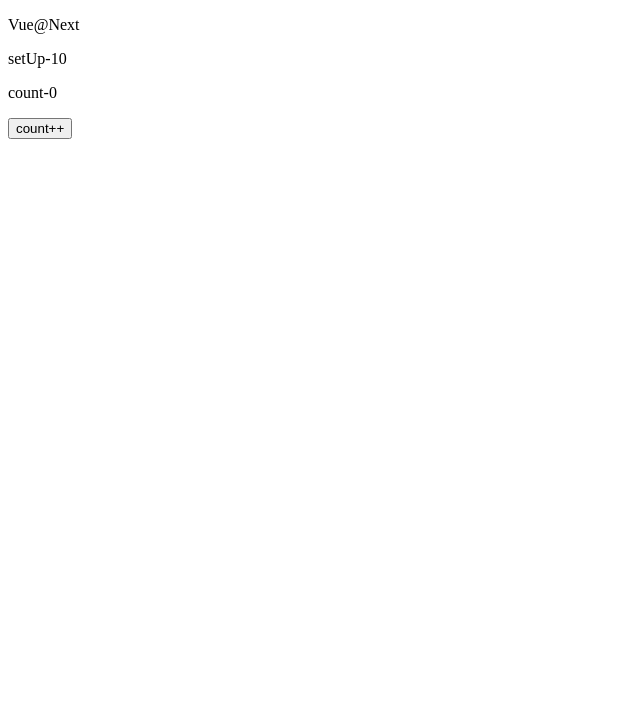
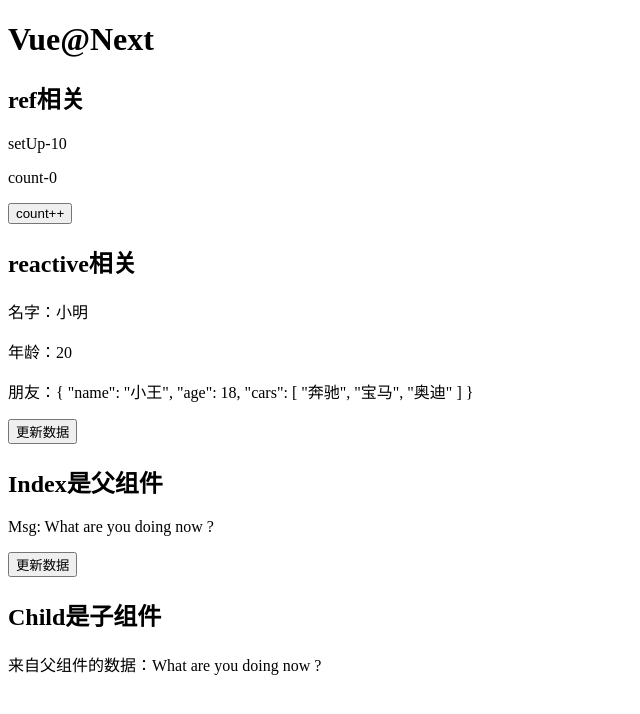
Before and after one commit to XiangZhifa/football-vue-next, a Vue app: page /index in a window 1280 px wide. Shown: the top 714 px of the page, without its empty margins (0-640 px from the left). Built offline with nearby package versions, Linux system fonts and the light colour scheme.

Commit message:
Vue@Next

```diff
--- /dev/null
+++ b/src/components/Child.vue
@@ -0,0 +1,24 @@
+<template>
+  <h2>Child是子组件</h2>
+  <p>
+    来自父组件的数据：{{msg}}
+  </p>
+</template>
+
+<script lang="ts">
+  import {defineComponent, ref, reactive} from 'vue';
+
+  export default defineComponent({
+    name: 'Child',
+    props: {
+      msg: {
+        type: String,
+        default: ''
+      }
+    },
+    setup() {
+
+      return {}
+    }
+  })
+</script>
--- a/src/views/Index.vue
+++ b/src/views/Index.vue
@@ -1,19 +1,39 @@
 <template>
-  <div class="about">
-    <p>Vue@Next</p>
-    <p>setUp-{{num}}</p>
-    <div>
-      <p>count-{{count}}</p>
-      <button @click="updateCount">count++</button>
-    </div>
+  <h1>Vue@Next</h1>
+
+  <h2>ref相关</h2>
+  <p>setUp-{{num}}</p>
+  <div>
+    <p>count-{{count}}</p>
+    <button @click="updateCount">count++</button>
   </div>
+
+  <h2>reactive相关</h2>
+  <p>名字：{{user.name}}</p>
+  <p>年龄：{{user.age}}</p>
+  <p>朋友：{{user.friend}}</p>
+  <div>
+    <button @click="updateUser">更新数据</button>
+  </div>
+
+  <h2>Index是父组件</h2>
+  <p>Msg: {{msg}}</p>
+  <div>
+    <button @click="msg+='?!_!'">更新数据</button>
+  </div>
+  <child :msg="msg"></child>
 </template>
 
 <script lang="ts">
-  import {defineComponent, ref} from 'vue';
+  import {defineComponent, ref, reactive} from 'vue';
+  import Child from '../components/Child.vue';
 
   export default defineComponent({
     name: 'Index',
+    components: {
+      Child
+    },
+    //setUp函数是组合式api的入口函数
     setup() {
       const num = 10;
       //ref函数，定义一个响应式数据，返回reference对象，对象中包含value属性，通过操作value属性，实现双向绑定
@@ -25,10 +45,34 @@
         count.value++
       }
 
+      //reactive函数，一般用于定义引用类型的响应式数据
+      const user = reactive({
+        name: '小明',
+        age: 20,
+        friend: {
+          name: '小王',
+          age: 18,
+          cars: ['奔驰', '宝马', '奥迪']
+        }
+      });
+
+      function updateUser() {
+        user.name = '小张';
+        user.age+=3;
+        user.friend.name = '小李';
+        user.friend.cars[0] = '玛莎拉蒂';
+        user.friend.cars.push('法拉利');
+      }
+
+      const msg = ref('What are you doing now ?');
+
       return {
         num,
         count,
-        updateCount
+        updateCount,
+        user,
+        updateUser,
+        msg
       }
     }
   })
```
